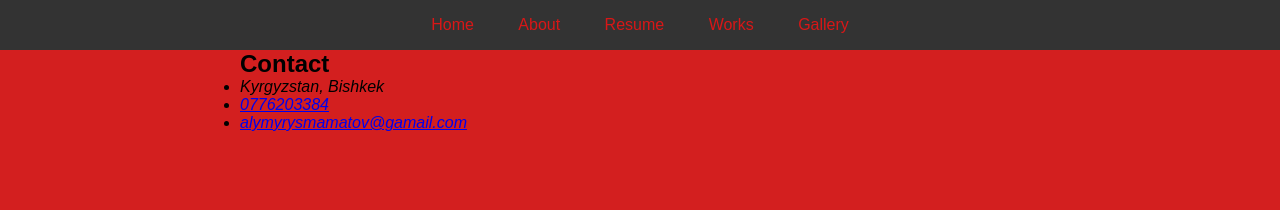
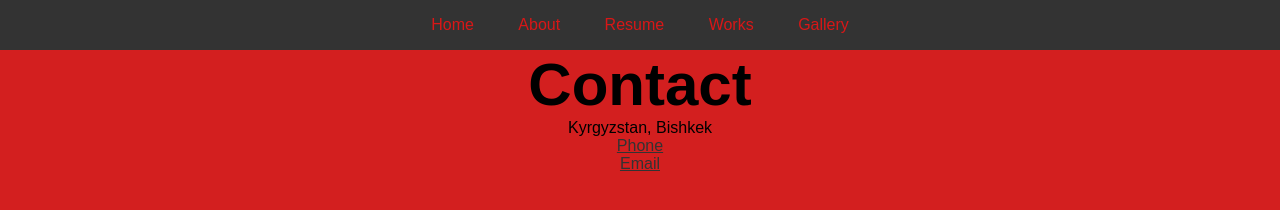
Before and after one commit to Alym2004/midTerm-new, a plain HTML site: page contact.html in a window 1280 px wide. Drawn offline with Linux system fonts and the light colour scheme.

Commit message:
fixed some codes contact.html, index.html, css/styles.css

```diff
--- a/contact.html
+++ b/contact.html
@@ -19,15 +19,13 @@
             </ul>
         </nav>
     </header>
-    <div class="container">
-        <h2>Contact</h2>
-        <ul class="contact-list">
-          <li class="list-item"><i class="fa fa-map-marker fa-2x"><span class="contact-text place">Kyrgyzstan, Bishkek</span></i></li>
-
-          <li class="list-item"><i class="fa fa-phone fa-2x"><span class="contact-text phone"><a href="tel:996776203384" title="Give me a call">0776203384</a></span></i></li>
-
-          <li class="list-item"><i class="fa fa-envelope fa-2x"><span class="contact-text gmail"><a href="mailto:#" title="Send me an email">alymyrysmamatov@gamail.com</a></span></i></li>
-        </ul>
-  </div>
+    <div class="al">
+        <h2 class="big">Contact</h2>
+    </div>
+    <p class="pp">Kyrgyzstan, Bishkek</p>
+    <span class="spann">
+        <a href="tel: 996776203384">Phone</a>
+    </span>
+    <span class="spann"><a href="mailto: alymyrysmamatov@gmail.com">Email</a></span>
 </body>
 </html>
--- a/css/styles.css
+++ b/css/styles.css
@@ -18,12 +18,31 @@ body {
 img{
     width: 300px;
 }
-
+#bigg{
+    font-size: 60px;
+}
 header {
     background-color: #333;
     padding: 10px 0;
 }
-
+.al{
+    display: flex;
+    justify-content: center;
+}
+.big{
+    font-size: 60px;
+}
+.spann{
+    display: flex;
+    justify-content: center;
+}
+.pp{
+    display: flex;
+    justify-content: center;
+}
+a{
+    color: #333;
+}
 nav ul {
     list-style: none;
     margin: 0;
@@ -33,6 +52,7 @@ nav ul {
 
 nav ul li {
     display: inline;
+    margin-top: 23000;
 }
 
 nav ul li a {
```
Also changed, not shown: index.html (+1 -1 lines).
